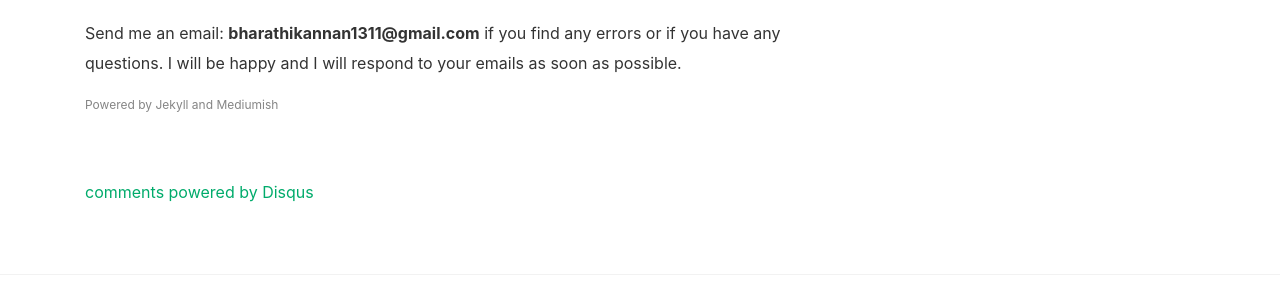
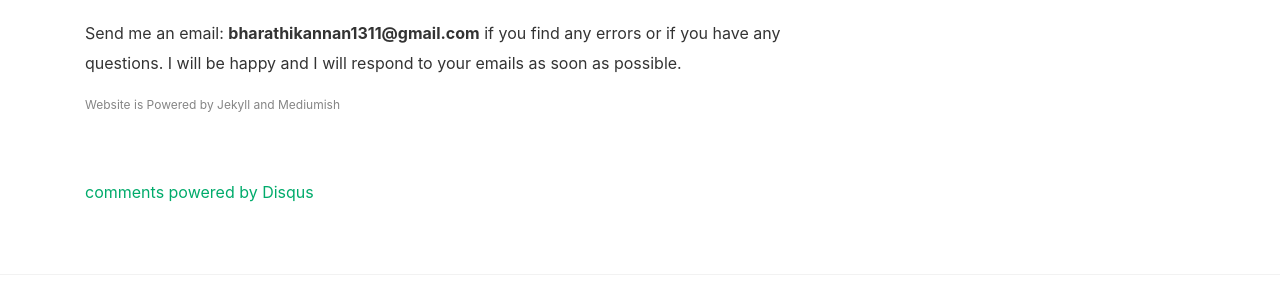
Before and after one commit to bharathikannann/blogs, a Jekyll site: the page built from _pages/about.md, in a window 1280 px wide. Shown: the part 375-664 px from the top of the page. Built offline with Jekyll 4.4.1, drawn with Linux system fonts in a browser that asks for light colours; nearby versions of some CDN libraries; comment, search, counter and statistics services are not loaded.

Commit message:
Update about.md

```diff
--- a/_pages/about.md
+++ b/_pages/about.md
@@ -21,7 +21,7 @@ I am passionate about Artificial Intelligence, Machine Learning, Blockchain and
 <h4>Questions or bug reports?</h4>
 
 <p>Head over to our <a href="https://github.com/wowthemesnet/mediumish-theme-jekyll">Github repository</a>!</p> -->
-<p class="light-text">Powered by Jekyll and Mediumish</p>
+<p class="light-text">Website is Powered by Jekyll and Mediumish</p>
 
 </div>
 
```
